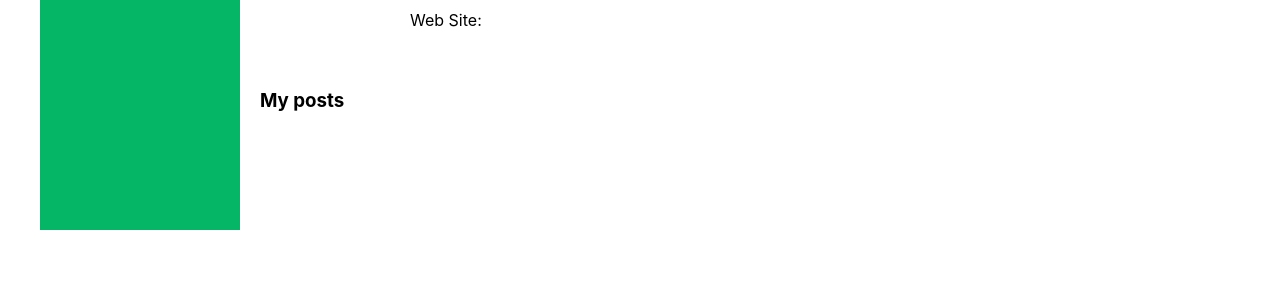
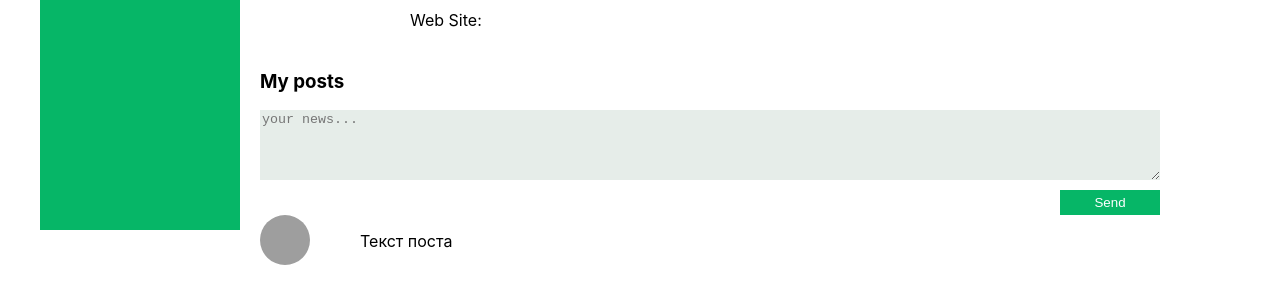
Before and after one commit to yvivashk/react-1, a React (Create React App) app: page / in a window 1280 px wide. Shown: the part 510-797 px from the top of the page. Built offline with nearby package versions, Linux system fonts and the light colour scheme; grey boxes are pictures that could not be loaded.

Commit message:
Создал две папки MyPosts(внутри два файла MyPosts.jsx и MyPosts.css, а внутри еще одну папку Post(с двумя файлами Post.jsx и Post.css

```diff
--- /dev/null
+++ b/src/components/Profile/MyPosts/MyPosts.css
@@ -0,0 +1,34 @@
+.posts-wrapper {
+  margin-bottom: 20px;
+}
+.post-form {
+  display: grid;
+  grid-template-columns: repeat(9, 100px);
+  grid-template-rows: 30px 70px 25px;
+  row-gap: 10px;
+}
+
+.post-title {
+  grid-column: 1/-1;
+  grid-row: 1/2;
+  margin: 0;
+}
+
+.post-field {
+  border: none;
+  grid-column: 1/-1;
+  grid-row: 2/3;
+  background-color: #e6ede9;
+}
+
+.send {
+  grid-column: 9/-1;
+  background-color: #06B667;
+  color: #ffffff;
+  border: none;
+  cursor: pointer;
+}
+
+.send:active, .send:focus {
+  border: none;
+}
--- /dev/null
+++ b/src/components/Profile/MyPosts/MyPosts.jsx
@@ -0,0 +1,18 @@
+import React, { Component } from "react";
+import './MyPosts.css';
+import Post from './Post/Post';
+
+const MyPosts = () => {
+  return (
+    <div className="posts-wrapper">
+      <form class="post-form" action="url" method="get">
+        <h3 class="post-title">My posts</h3>
+        <textarea class="post-field" placeholder="your news..."></textarea>
+        <button class="send">Send</button>
+      </form>
+      <Post />
+    </div>
+  );
+};
+
+export default MyPosts;
--- /dev/null
+++ b/src/components/Profile/MyPosts/Post/Post.css
@@ -0,0 +1,8 @@
+.post-wrapper {
+  display: grid;
+  grid-template-columns: repeat(9, 100px);
+}
+
+.avatar-image {
+  border-radius: 50%;
+}
--- /dev/null
+++ b/src/components/Profile/MyPosts/Post/Post.jsx
@@ -0,0 +1,18 @@
+import './Post.css';
+
+const Post = () => {
+  return (
+    <div class="post-wrapper">
+      <img
+        class="avatar-image"
+        src="https://www.1zoom.ru/big2/946/289597-frederika.jpg"
+        width="50px"
+        height="50px"
+        alt="изображение синелицей девушки"
+      />
+      <p>Текст поста</p>
+    </div>
+  );
+}
+
+export default Post;
--- a/src/components/Profile/Profile.jsx
+++ b/src/components/Profile/Profile.jsx
@@ -1,5 +1,6 @@
 import React, { Component } from "react";
 import '../Profile/Profile.css';
+import MyPosts from "./MyPosts/MyPosts";
 
 const Profile = () => {
   return (
@@ -28,9 +29,7 @@ const Profile = () => {
           <li>Web Site:</li>
         </ul>
       </div>
-      <div className="post-wrapper">
-        <h3>My posts</h3>
-      </div>
+      <MyPosts />
     </section>
   );
 };
```
